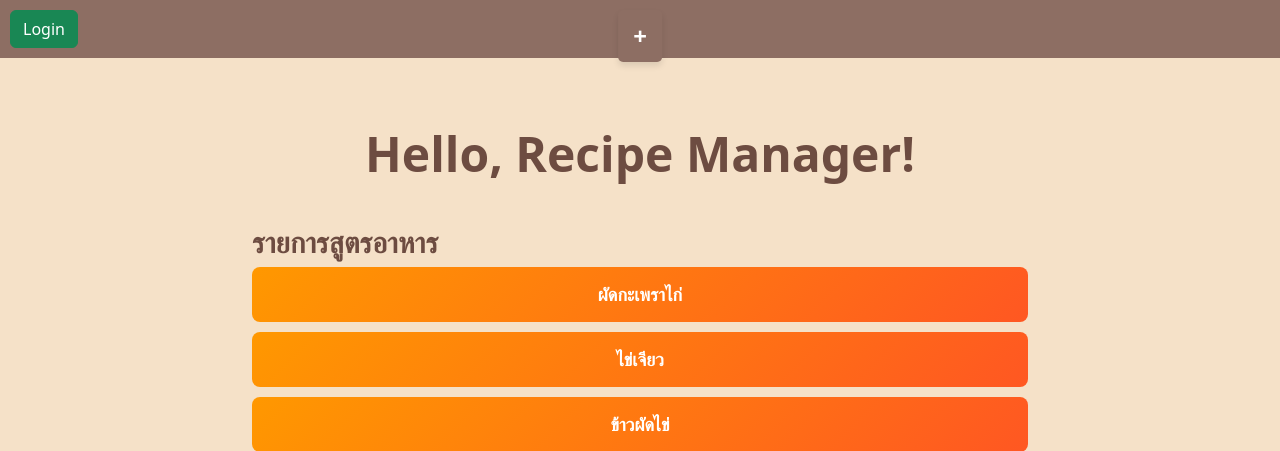
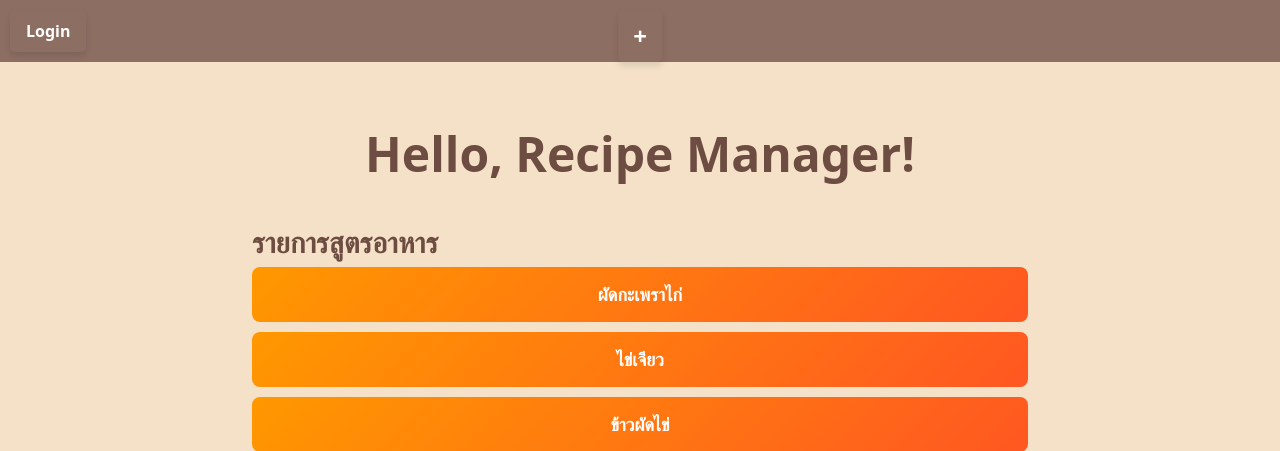
Before and after one commit to AufaWandoloh/my-web, a Flask app: page / in a window 1280 px wide. Shown: the top 451 px of the page. Run offline with Flask 3, Linux system fonts and the light colour scheme.

Commit message:
change login button

```diff
--- a/recipe_manager/templates/index.html
+++ b/recipe_manager/templates/index.html
@@ -50,7 +50,8 @@
             transform: translateX(-50%) scale(1.1);
         }
 
-        .account-btn {
+        .account-btn,
+        .login-btn {
             background-color: #8d6e63;
             color: white;
             padding: 8px 15px;
@@ -61,7 +62,8 @@
             transition: 0.3s;
         }
 
-        .account-btn:hover {
+        .account-btn:hover,
+        .login-btn:hover {
             background-color: #6d4c41;
             transform: scale(1.05);
         }
@@ -121,7 +123,7 @@
         {% if current_user.is_authenticated %}
         <a href="{{ url_for('account') }}" class="btn account-btn">Account</a>
         {% else %}
-        <a href="{{ url_for('login') }}" class="btn btn-success">Login</a>
+        <a href="{{ url_for('login') }}" class="btn login-btn">Login</a>
         {% endif %}
     </div>
 
```
